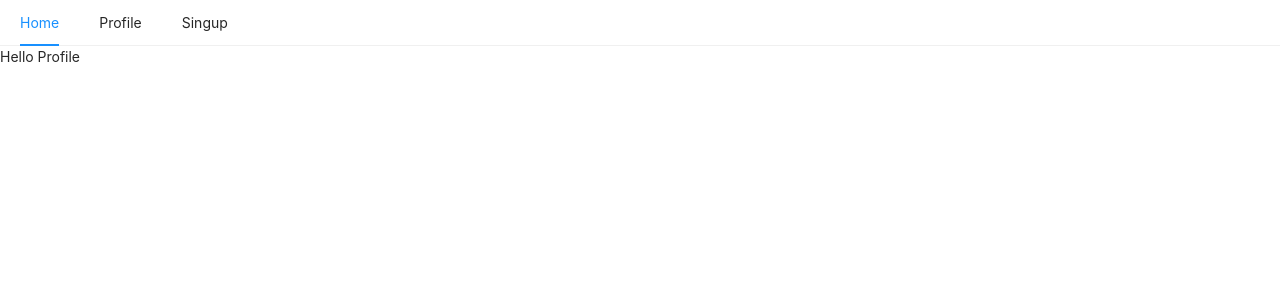
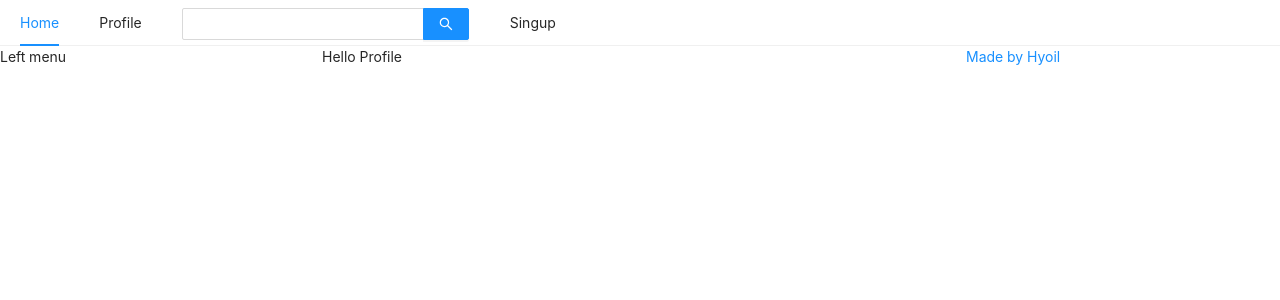
Before and after one commit to hyoilll/re.nodebird, a Next.js app in the folder front/: page /profile in a window 1280 px wide. Shown: the top 300 px of the page. Built offline with nearby package versions, Linux system fonts and the light colour scheme.

Commit message:
response grid

```diff
--- a/front/components/AppLayout.js
+++ b/front/components/AppLayout.js
@@ -1,6 +1,6 @@
 import PropsTypes from "prop-types";
 import Link from "next/link";
-import { Menu } from "antd";
+import { Menu, Input, Row, Col } from "antd";
 
 // 특정 컴포넌트 끼리 공통
 
@@ -19,12 +19,45 @@ const AppLayout = ({ children }) => {
           </Link>
         </Menu.Item>
         <Menu.Item>
+          <Input.Search
+            enterButton
+            style={{ verticalAlign: "middle" }}
+          ></Input.Search>
+        </Menu.Item>
+        <Menu.Item>
           <Link href="/signup">
             <a>Singup</a>
           </Link>
         </Menu.Item>
       </Menu>
-      {children}
+      {/*
+        https://ant.design/components/grid/
+         xs: 모바일, sm: 태블릿, md: 작은 데스트탑
+         n/24 크기
+         ex) xs = 24 => 100% , = 6 => 25%
+         gutter : Col 사이의 간격
+      */}
+      <Row gutter={8}>
+        <Col xs={24} md={6}>
+          Left menu
+        </Col>
+        <Col xs={24} md={12}>
+          {children}
+        </Col>
+        <Col xs={24} md={6}>
+          <a
+            href="https://blog.naver.com/dlgydlf12345"
+            target="_blank"
+            rel="noreferrer noopener"
+          >
+            Made by Hyoil
+          </a>
+        </Col>
+      </Row>
+      {/*
+        xs 화면에서는 col이 세로로 3칸 스택처럼 쌓여있는 모양
+        md 화면에서는 col이 가로로 25% 50% 25%로 나열되어 있는 모양
+      */}
     </div>
   );
 };
```
